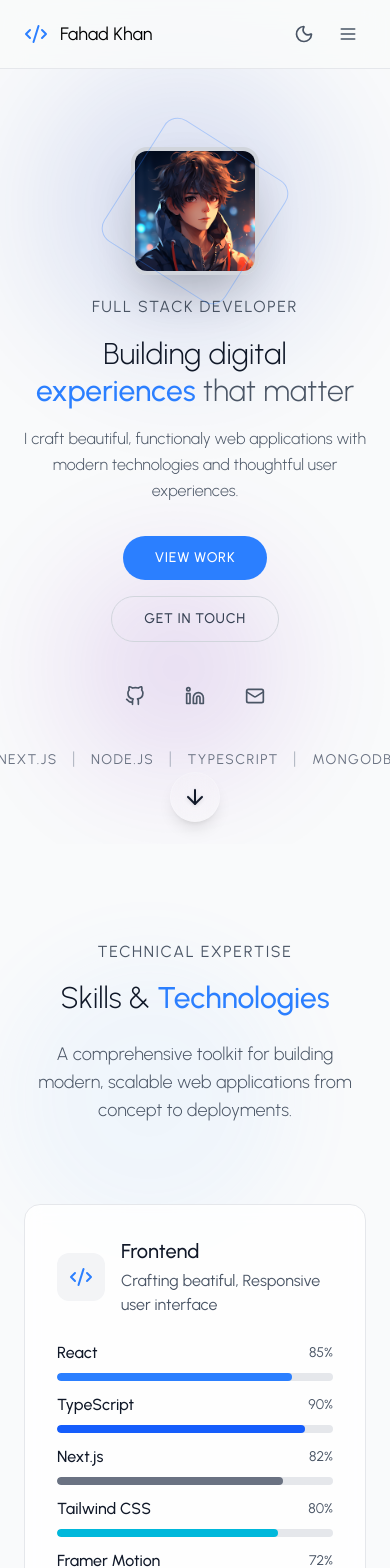
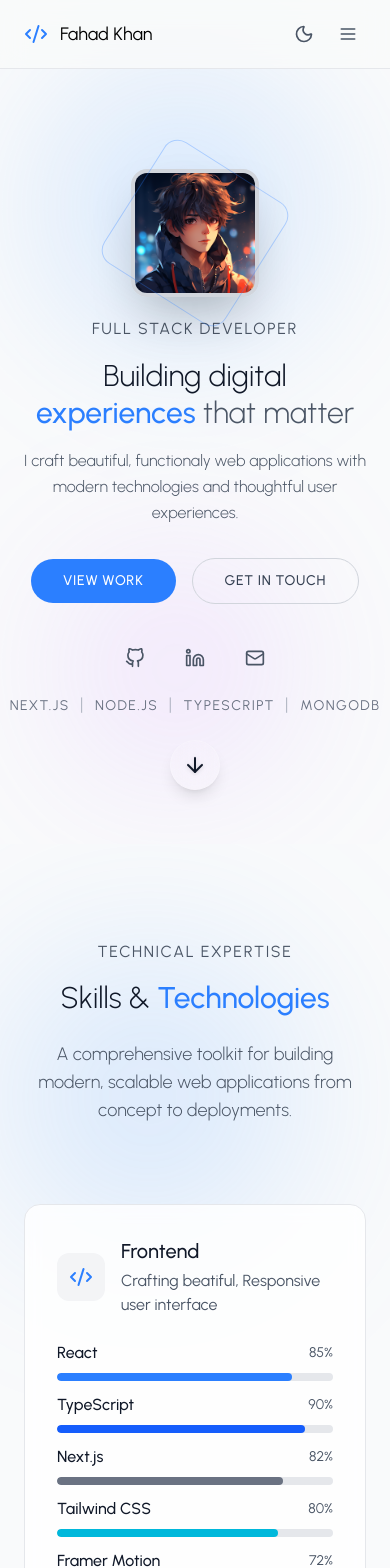
Before and after one commit to FahadKhan99/portfolio, a React (Vite) app in the folder frontend/: page / in a window 390 px wide. Shown: the top 1568 px of the page. Built offline with nearby package versions, Linux system fonts and the light colour scheme.

Commit message:
fix(ui): adjust background blur and opacity across sections for mobile

```diff
--- a/frontend/package.json
+++ b/frontend/package.json
@@ -4,7 +4,7 @@
   "version": "0.0.0",
   "type": "module",
   "scripts": {
-    "dev": "vite",
+    "dev": "vite --host",
     "build": "tsc -b && vite build",
     "lint": "eslint .",
     "preview": "vite preview"
--- a/frontend/src/components/sections/AboutSection.tsx
+++ b/frontend/src/components/sections/AboutSection.tsx
@@ -61,9 +61,15 @@ const AboutSection = () => {
     >
       {/* background elements */}
       <motion.div style={{ y }} className="absolute inset-0 overflow-hidden">
-        <div className="absolute top-40 right-1/3 w-80 h-80 rounded-full blur-3xl opacity-5 bg-blue-400 dark:bg-blue-500" />
+        <div
+          className="absolute top-40 right-1/3 w-80 h-80 rounded-full bg-blue-400/20 dark:bg-blue-500/20"
+          style={{ filter: "blur(70px)" }}
+        />
 
-        <div className="absolute bottom-20 left-1/3 w-96 h-96 rounded-full blur-3xl  opacity-5 bg-purple-400 dark:bg-purple-500" />
+        <div
+          className="absolute bottom-20 left-1/3 w-96 h-96 rounded-full bg-purple-400/10 dark:bg-purple-500/10"
+          style={{ filter: "blur(80px)" }}
+        />
       </motion.div>
 
       <div className="max-w-6xl mx-auto relative z-10">
--- a/frontend/src/components/sections/ContactSection.tsx
+++ b/frontend/src/components/sections/ContactSection.tsx
@@ -16,7 +16,7 @@ const ContactSection = () => {
   const [isSubmitting, setIsSubmitting] = useState(false);
 
   const sectionRef = useRef<HTMLSelectElement | null>(null);
-  const isInView = useInView(sectionRef, { once: true, margin: "-100%" });
+  const isInView = useInView(sectionRef, { once: true, margin: "-40%" });
 
   const { scrollYProgress } = useScroll({
     target: sectionRef,
@@ -59,9 +59,14 @@ const ContactSection = () => {
     >
       {/* background elements */}
       <motion.div style={{ y }} className="absolute inset-0 overflow-hidden">
-        <div className="absolute top-20 left-1/4 w-72 h-72 rounded-full blur-3xl opacity-5 bg-blue-400 dark:bg-blue-500" />
-
-        <div className="absolute bottom-40 right-1/4 w-80 h-80 rounded-full blur-3xl  opacity-5 bg-purple-400 dark:bg-purple-500" />
+        <div
+          className="absolute top-20 left-1/4 w-72 h-72 rounded-full bg-blue-400/20 dark:bg-blue-500/20"
+          style={{ filter: "blur(70px)" }}
+        />
+        <div
+          className="absolute bottom-40 right-1/4 w-80 h-80 rounded-full bg-purple-400/10 dark:bg-purple-500/10"
+          style={{ filter: "blur(80px)" }}
+        />
       </motion.div>
 
       <div className="max-w-6xl mx-auto relative z-10">
--- a/frontend/src/components/sections/Footer.tsx
+++ b/frontend/src/components/sections/Footer.tsx
@@ -7,7 +7,7 @@ import { ArrowUp, Code2, Heart } from "lucide-react";
 
 const Footer = () => {
   const footerRef = useRef<HTMLDivElement>(null);
-  const isInView = useInView(footerRef, { once: true, margin: "-50%" });
+  const isInView = useInView(footerRef, { once: true, margin: "-20%" });
 
   const { scrollYProgress } = useScroll();
 
@@ -62,12 +62,18 @@ const Footer = () => {
         style={{ y }}
         className="absolute inset-0 overflow-hidden pointer-events-none"
       >
-        <div className="absolute bottom-10 left-1/4 w-64 h-64 rounded-full blur-3xl opacity-5 bg-blue-400 dark:bg-blue-500" />
+        <div
+          className="absolute bottom-10 left-1/4 w-64 h-64 rounded-full bg-blue-400/10 dark:bg-blue-500/10"
+          style={{ filter: "blur(70px)" }}
+        />
 
-        <div className="absolute top-10 right-1/3 w-48 h-48 rounded-full blur-3xl  opacity-5 bg-purple-400 dark:bg-purple-500" />
+        <div
+          className="absolute top-10 right-1/3 w-48 h-48 rounded-full bg-purple-400/10 dark:bg-purple-500/10"
+          style={{ filter: "blur(80px)" }}
+        />
       </motion.div>
 
-      <div className="relative z-10 px-6 py-16 mt-20">
+      <div className="relative z-10 px-6 py-16 mt-5">
         <div className="max-w-6xl mx-auto">
           {/* Main Footer */}
           <motion.div
--- a/frontend/src/components/sections/HeroSection.tsx
+++ b/frontend/src/components/sections/HeroSection.tsx
@@ -1,4 +1,4 @@
-import { useScroll } from "framer-motion";
+import { useScroll, useTransform } from "framer-motion";
 import PROFILE_IMG from "../../assets/images/profile.webp";
 import { motion } from "framer-motion";
 import { FiGithub, FiLinkedin } from "react-icons/fi";
@@ -12,7 +12,7 @@ import {
 
 const HeroSection = () => {
   const { scrollY } = useScroll();
-  //const heroY = useTransform(scrollY, [0, 500], [0, -100]);
+  const heroY = useTransform(scrollY, [0, 500], [0, -100]);
 
   const scrollToSection = (sectionId: string) => {
     const element = document.getElementById(sectionId);
@@ -26,8 +26,8 @@ const HeroSection = () => {
       {/* hero section */}
       <motion.section
         id="home"
-        style={{ y: scrollY }}
-        className="min-h-screen flex items-center justify-center relative px-6 pt-8"
+        style={{ y: heroY }}
+        className="min-h-screen flex items-center justify-center relative px-6 sm:pt-8"
       >
         <div className="absolute inset-0 overflow-hidden">
           <motion.div
@@ -40,7 +40,8 @@ const HeroSection = () => {
               repeat: Infinity,
               ease: "linear",
             }}
-            className="absolute top-20 right-20 w-64 h-64 rounded-full blur-3xl  opacity-15 bg-blue-800 dark:bg-blue-500"
+            className="absolute top-20 right-20 w-64 h-64 rounded-full bg-blue-400/20 dark:bg-blue-500/20"
+            style={{ filter: "blur(70px)" }}
           />
 
           <motion.div
@@ -53,7 +54,8 @@ const HeroSection = () => {
               repeat: Infinity,
               ease: "linear",
             }}
-            className="absolute bottom-20 left-20 w-48 h-48 rounded-full blur-3xl  opacity-15 bg-purple-800 dark:bg-purple-500"
+            className="absolute bottom-20 left-20 w-48 h-48 rounded-full bg-purple-400/20 dark:bg-purple-500/20"
+            style={{ filter: "blur(80px)" }}
           />
         </div>
 
@@ -76,7 +78,7 @@ const HeroSection = () => {
         <motion.div
           animate={{ y: [0, 10, 0] }}
           transition={{ duration: 1.5, repeat: Infinity, ease: "easeInOut" }}
-          className="absolute bottom-8 left-1/2 -translate-x-1/2
+          className="absolute bottom-16 md:bottom-8 left-1/2 -translate-x-1/2
              p-3 rounded-full
              bg-white/10 dark:bg-gray-900/40
              backdrop-blur-md shadow-lg
@@ -308,7 +310,7 @@ const MobileContentLayout = ({
       {/* CTA button - mobile */}
       <motion.div
         variants={itemVariants}
-        className="flex flex-col sm:flex-row mb-8 gap-4 items-center justify-center"
+        className="flex mb-8 gap-4 items-center justify-center"
       >
         <motion.button
           whileHover={{ scale: 1.05, y: -2 }}
@@ -331,7 +333,7 @@ const MobileContentLayout = ({
       {/* social links - mobile */}
       <motion.div
         variants={itemVariants}
-        className="flex items-center justify-center space-x-4 mb-8"
+        className="flex items-center justify-center space-x-4 mb-4"
       >
         {[
           { icon: FiGithub, href: "#" },
@@ -354,7 +356,7 @@ const MobileContentLayout = ({
       {/* tect stack - mobile */}
       <motion.div
         variants={itemVariants}
-        className="flex justify-center items-center space-x-3 tracking-widest uppercase text-sm"
+        className="flex justify-center items-center space-x-2 tracking-widest uppercase text-sm"
       >
         {["Next.js", "Node.js", "TypeScript", "MongoDB"].map((item, index) => {
           return (
--- a/frontend/src/components/sections/ProjectsSection.tsx
+++ b/frontend/src/components/sections/ProjectsSection.tsx
@@ -16,9 +16,15 @@ const ProjectsSection = () => {
     >
       {/*  Background elements */}
       <motion.div className="absolute inset-0 overflow-hidden">
-        <div className="absolute top-20 right-1/4 w-96 h-96 rounded-full blur-3xl opacity-5 bg-blue-400 dark:bg-blue-500" />
+        <div
+          className="absolute top-20 right-1/4 w-96 h-96 rounded-full bg-blue-400/20 dark:bg-blue-500/20"
+          style={{ filter: "blur(70px)" }}
+        />
 
-        <div className="absolute bottom-20 left-1/4 w-80 h-80 rounded-full blur-2xl  opacity-5 bg-purple-400 dark:bg-purple-500" />
+        <div
+          className="absolute bottom-20 left-1/4 w-80 h-80 rounded-full bg-purple-400/10 dark:bg-purple-500/10"
+          style={{ filter: "blur(80px)" }}
+        />
       </motion.div>
 
       <div className="max-w-7xl mx-auto relative z-10">
--- a/frontend/src/components/sections/SkillsSection.tsx
+++ b/frontend/src/components/sections/SkillsSection.tsx
@@ -35,9 +35,15 @@ const SkillsSection = () => {
     >
       {/* background elements */}
       <motion.div style={{ y }} className="absolute inset-0 overflow-hidden">
-        <div className="absolute top-40 right-1/4 w-72 h-72 rounded-full blur-2xl opacity-5 bg-blue-400 dark:bg-blue-500" />
+        <div
+          className="absolute top-40 right-1/4 w-72 h-72 rounded-full bg-blue-400/20 dark:bg-blue-500/20"
+          style={{ filter: "blur(90px)" }}
+        />
 
-        <div className="absolute bottom-20 left-1/4 w-72 h-72 rounded-full blur-2xl  opacity-5 bg-purple-400 dark:bg-purple-500" />
+        <div
+          className="absolute bottom-20 left-1/4 w-72 h-72 rounded-full bg-purple-400/10 dark:bg-purple-500/10"
+          style={{ filter: "blur(100px)" }}
+        />
       </motion.div>
 
       <div className="max-w-6xl mx-auto relative z-10">
@@ -177,7 +183,11 @@ const SkillsSection = () => {
         >
           {STATS.map((stat, index) => {
             return (
-              <motion.div key={index} variants={itemVariants} className="text-center">
+              <motion.div
+                key={index}
+                variants={itemVariants}
+                className="text-center"
+              >
                 <div className="text-2xl md:text-3xl font-light text-blue-500 dark:text-blue-400 mb-2">
                   {stat.number}
                 </div>
```
